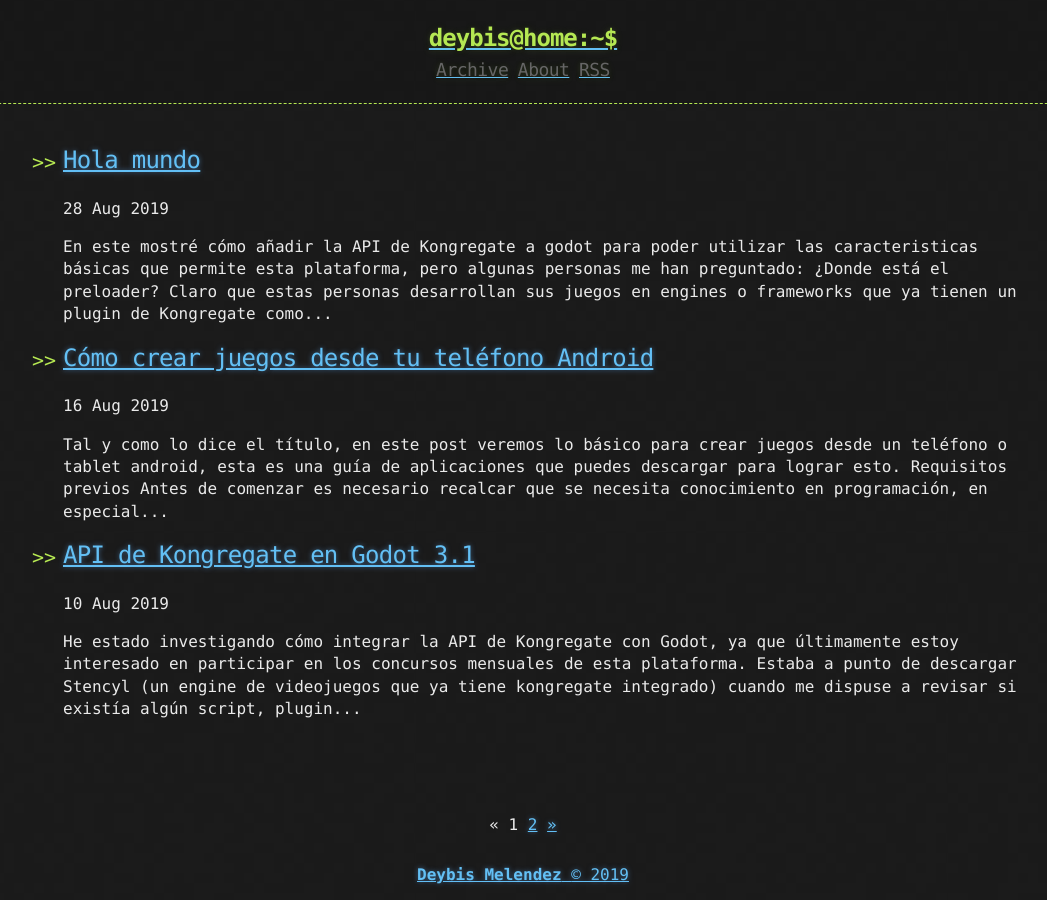
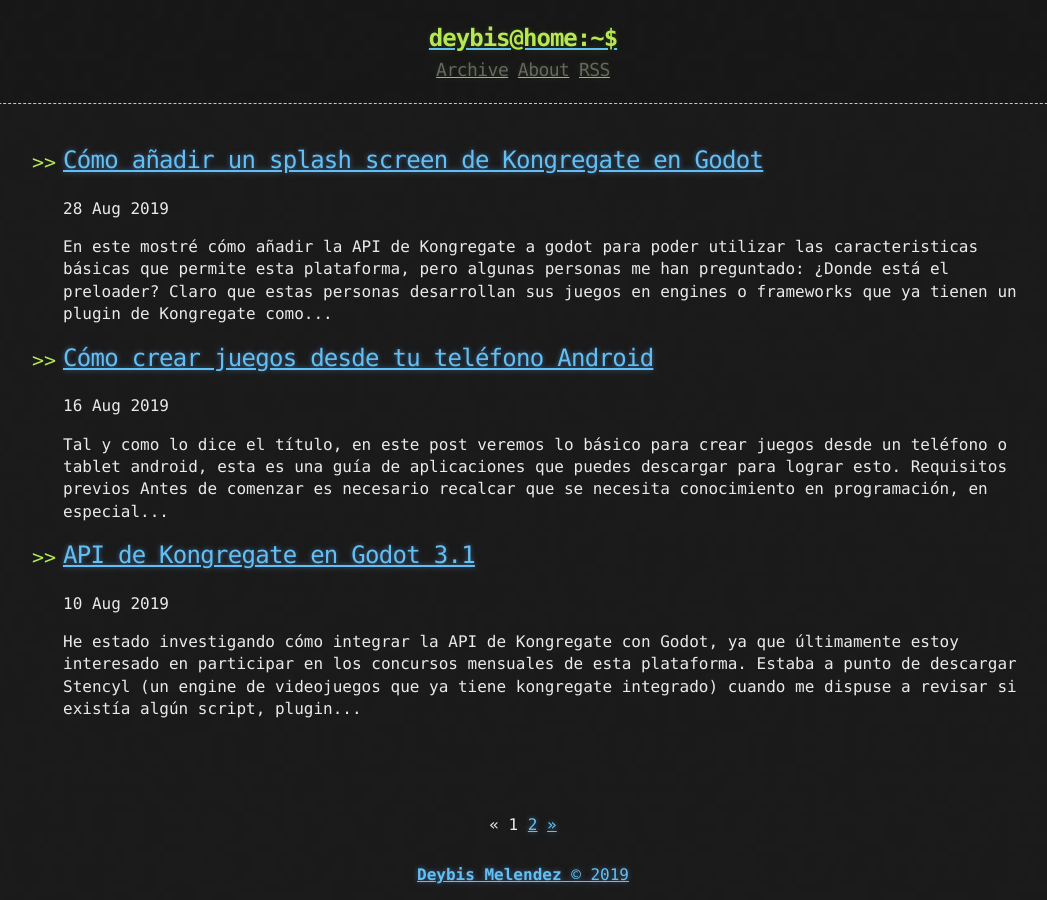
Before and after one commit to tocttou/hacker-blog, a Jekyll site: the page built from index.html, in a window 1280 px wide. Shown: the whole page, without its empty margins (117-1164 px from the left). Built offline with Jekyll 4.4.1, drawn with Linux system fonts in a browser that asks for light colours; the list of posts is cut into pages by our own code.

Commit message:
Update 2019-08-28-splash-screen-godot-kongregate.md

```diff
--- a/_posts/2019-08-28-splash-screen-godot-kongregate.md
+++ b/_posts/2019-08-28-splash-screen-godot-kongregate.md
@@ -1,5 +1,5 @@
 ---
-title: Hola mundo
+title: Cómo añadir un splash screen de Kongregate en Godot
 published: true
 ---
 
```
